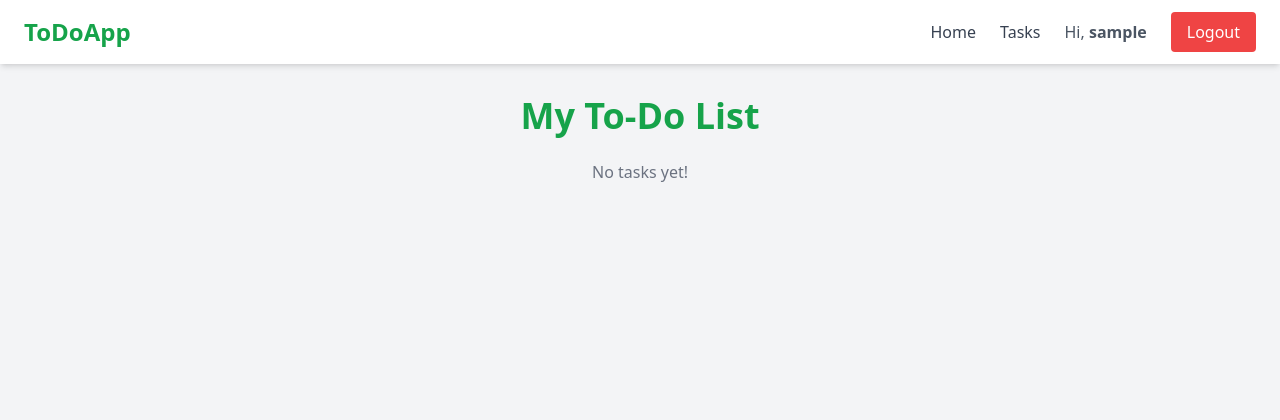
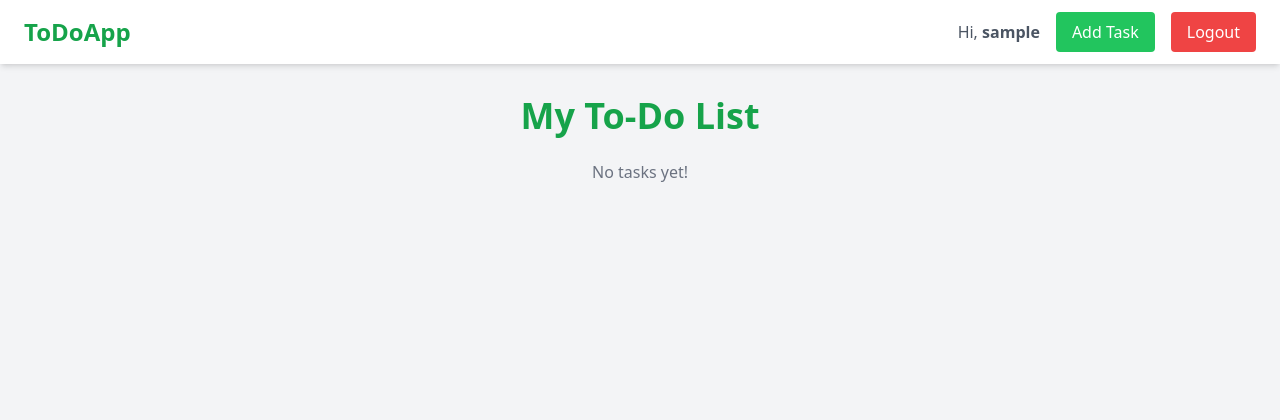
Before and after one commit to bipinjlimbu/To-Do-List---Django-Project, a Django app: page / in a window 1280 px wide. Shown: the top 420 px of the page. Run offline with Django 5.2, Linux system fonts and the light colour scheme; the visitor is signed in with stand-in values (Sample User, id 1).

Commit message:
Add Task Page and View Added

```diff
--- a/static/src/styles.css
+++ b/static/src/styles.css
@@ -576,6 +576,12 @@ Ensure the default browser behavior of the `hidden` attribute.
   margin-left: calc(0.5rem * calc(1 - var(--tw-space-x-reverse)));
 }
 
+.space-x-4 > :not([hidden]) ~ :not([hidden]) {
+  --tw-space-x-reverse: 0;
+  margin-right: calc(1rem * var(--tw-space-x-reverse));
+  margin-left: calc(1rem * calc(1 - var(--tw-space-x-reverse)));
+}
+
 .rounded {
   border-radius: 0.25rem;
 }
@@ -678,6 +684,11 @@ Ensure the default browser behavior of the `hidden` attribute.
 .py-8 {
   padding-top: 2rem;
   padding-bottom: 2rem;
+}
+
+.py-3 {
+  padding-top: 0.75rem;
+  padding-bottom: 0.75rem;
 }
 
 .pt-4 {
--- a/tdl_app/templates/components/_navbar.html
+++ b/tdl_app/templates/components/_navbar.html
@@ -22,18 +22,21 @@
             </div>
 
             <!-- Desktop Links -->
-            <div class="hidden md:flex items-center space-x-6">
-                <a href="{% url 'index' %}" class="text-gray-700 hover:text-green-600 font-medium">
-                    Home
-                </a>
-                <a href="" class="text-gray-700 hover:text-green-600 font-medium">
-                    Tasks
-                </a>
+            <div class="hidden md:flex items-center space-x-4">
 
                 {% if user.is_authenticated %}
+                    <!-- Greeting -->
                     <span class="text-gray-600">
                         Hi, <strong>{{ user.username }}</strong>
                     </span>
+
+                    <!-- Add Task Button -->
+                    <a href="{% url 'add_task' %}"
+                       class="bg-green-500 text-white px-4 py-2 rounded hover:bg-green-600 transition">
+                        Add Task
+                    </a>
+
+                    <!-- Logout -->
                     <a href="{% url 'logout' %}" onclick="return confirm('Are You Sure You Wanna Logout?')"
                        class="bg-red-500 text-white px-4 py-2 rounded hover:bg-red-600">
                         Logout
@@ -47,25 +50,29 @@
                         Register
                     </a>
                 {% endif %}
+
             </div>
 
             <!-- Mobile Button -->
             <div class="md:hidden">
                 <button id="menu-btn" class="text-2xl">☰</button>
             </div>
+
         </div>
     </div>
 
     <!-- Mobile Menu -->
     <div id="mobile-menu" class="hidden md:hidden px-6 pb-4 space-y-2">
-        <a href="{% url 'index' %}" class="block text-gray-700 hover:text-green-600">
-            Home
-        </a>
-        <a href="" class="block text-gray-700 hover:text-green-600">
-            Tasks
-        </a>
+        {% if user.is_authenticated %}
+            <span class="block text-gray-600">Hi, <strong>{{ user.username }}</strong></span>
 
-        {% if user.is_authenticated %}
+            <!-- Mobile Add Task -->
+            <a href="{% url 'add_task' %}"
+               class="block w-full bg-green-500 text-white px-4 py-2 rounded hover:bg-green-600">
+                Add Task
+            </a>
+
+            <!-- Logout -->
             <a href="{% url 'logout' %}" onclick="return confirm('Are You Sure You Wanna Logout?')"
                class="block bg-red-500 text-white px-4 py-2 rounded hover:bg-red-600">
                 Logout
@@ -74,8 +81,7 @@
             <a href="{% url 'login' %}" class="block text-gray-700 hover:text-green-600">
                 Login
             </a>
-            <a href="{% url 'register' %}"
-               class="block bg-green-500 text-white px-4 py-2 rounded hover:bg-green-600">
+            <a href="{% url 'register' %}" class="block bg-green-500 text-white px-4 py-2 rounded hover:bg-green-600">
                 Register
             </a>
         {% endif %}
--- a/tdl_app/urls.py
+++ b/tdl_app/urls.py
@@ -1,10 +1,11 @@
 from django.urls import path
 from .views.auth_view import login_view, register_view, logout_view
-from .views.main_view import index_view
+from .views.main_view import index_view, add_task
 
 urlpatterns = [
     path('',index_view,name='index'),
     path('login/',login_view,name='login'),
     path('register/',register_view,name='register'),
-    path('logout/',logout_view,name='logout')
+    path('logout/',logout_view,name='logout'),
+    path('add_task/',add_task,name='add_task')
 ]
--- a/tdl_app/views/main_view.py
+++ b/tdl_app/views/main_view.py
@@ -2,3 +2,6 @@ from django.shortcuts import render
 
 def index_view(request):
     return render(request,'main/index.html')
+
+def add_task(request):
+    return render(request,'main/add_task.html')
```
Also changed, not shown: tdl_app/templates/main/add_task.html (added, +59 -0 lines), tdl_app/migrations/0001_initial.py (added).
